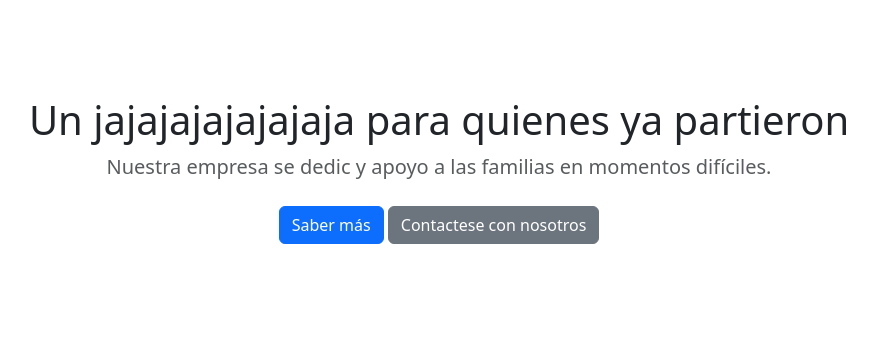
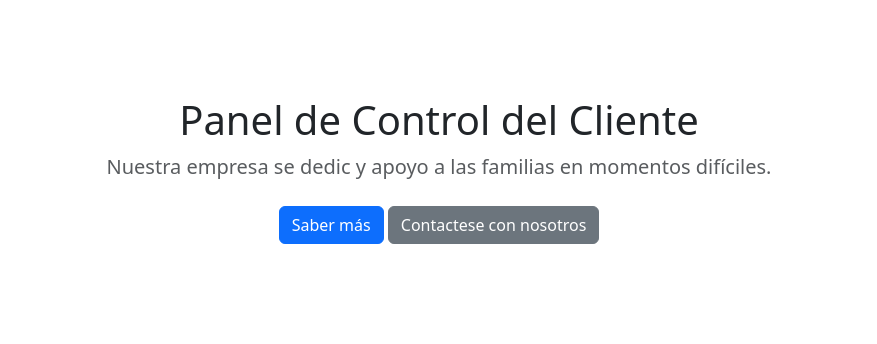
Before and after one commit to rodgonzalezv/programacionWeb-memorIA-prueba1, a Django app: page /dashboard in a window 1280 px wide. Shown: the part 113-457 px from the top of the page, without its empty margins (201-1078 px from the left). Run offline with Django 4.2, Linux system fonts and the light colour scheme; some libraries are stand-ins or nearby versions.

Commit message:
cambio ultimo dashboard

```diff
--- a/templates/memoria/dashboard.html
+++ b/templates/memoria/dashboard.html
@@ -7,7 +7,7 @@
     <section class="py-5 text-center container">
         <div class="row py-lg-5">
           <div class="col-10 mx-auto">
-            <h1 class="fw-light">Un jajajajajajajaja para quienes ya partieron</h1>
+            <h1 class="fw-light">Panel de Control del Cliente</h1>
             <p class="lead text-body-secondary">Nuestra empresa se dedic y apoyo a las familias en momentos difíciles.</p>
             <p>
               <button type="button" class="btn btn-primary" data-bs-toggle="modal" data-bs-target="#modalSaberMas">
```
